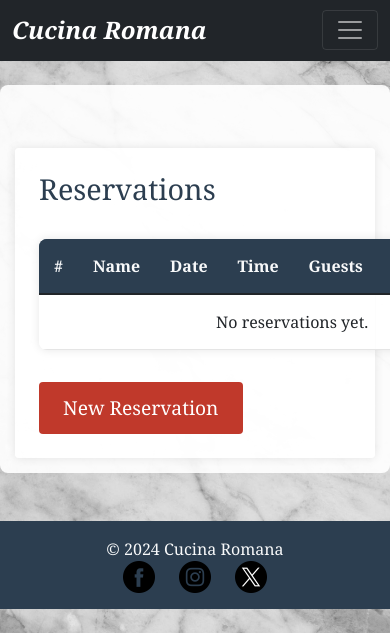
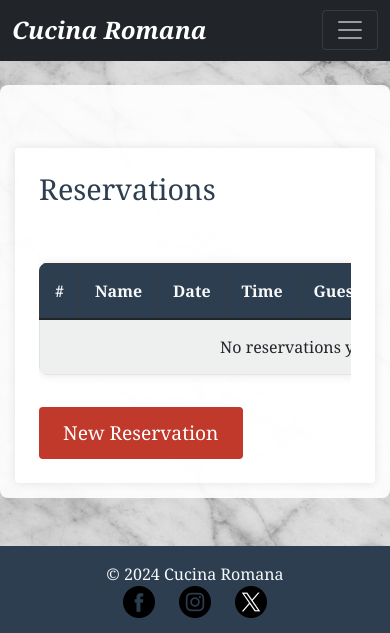
Before and after one commit to Malethrion/Restaurant-booking-system, a Django app: page /reservations/ in a window 390 px wide; the page is wider, and only the part inside the window is pictured. Shown: the part 121-754 px from the top of that part. Run offline with Django 4.2, Linux system fonts and the light colour scheme; a user stored in the database is signed in; data that the repository does not hold is empty.

Commit message:
Make reservations table responsive and improve design with Bootstrap

```diff
--- a/bookings/templates/bookings/list_reservations.html
+++ b/bookings/templates/bookings/list_reservations.html
@@ -7,9 +7,10 @@ Reservations
 {% block content %}
 <div class="container mt-5 p-4 rounded" style="max-width: 800px; background: rgba(255, 255, 255, 0.9); box-shadow: 0px 0px 10px rgba(0, 0, 0, 0.1);">
     <h2 class="mb-4" style="font-family: 'Georgia', serif; color: #2c3e50;">Reservations</h2>
-    <table class="table table-hover">
-        <thead class="table-light">
-            <tr style="background-color: #34495e; color: #ffffff;">
+    <div class="table-responsive">
+        <table class="table table-striped table-bordered">
+            <thead class="table-dark">
+                <tr>
                     <th>#</th>
                     <th>Name</th>
                     <th>Date</th>
@@ -30,7 +31,10 @@ Reservations
                     <td>{{ reservation.contact_email }}</td>
                     <td>
                         <a href="{% url 'update_reservation' reservation.pk %}" class="btn btn-warning btn-sm">Edit</a>
-                    <a href="{% url 'delete_reservation' reservation.pk %}" class="btn btn-danger btn-sm">Delete</a>
+                        <form method="post" action="{% url 'delete_reservation' reservation.pk %}" style="display: inline;">
+                            {% csrf_token %}
+                            <button type="submit" class="btn btn-danger btn-sm">Delete</button>
+                        </form>
                     </td>
                 </tr>
                 {% empty %}
@@ -40,6 +44,7 @@ Reservations
                 {% endfor %}
             </tbody>
         </table>
+    </div>
     <a href="{% url 'create_reservation' %}" class="btn btn-danger mt-3">New Reservation</a>
 </div>
 {% endblock %}
```
Lines whose indentation alone changed are shown as unchanged.
